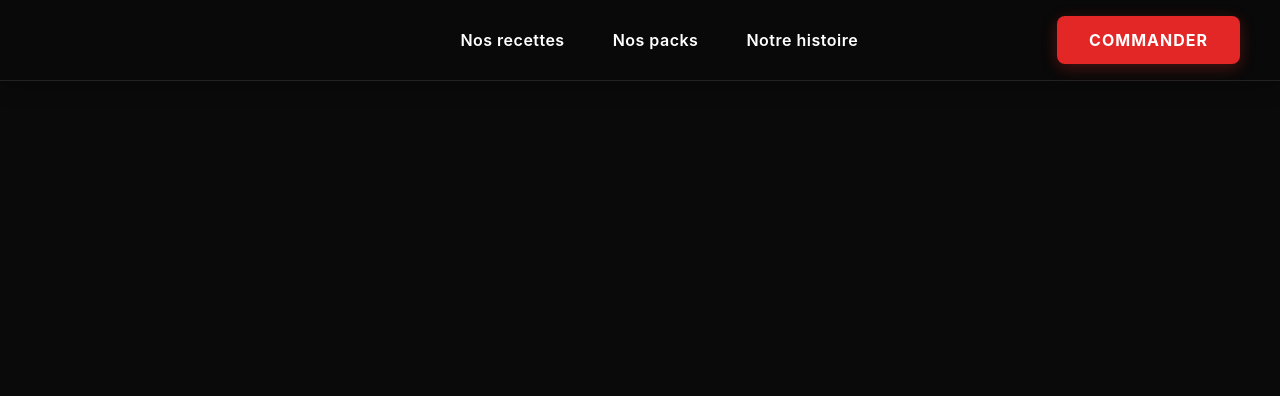
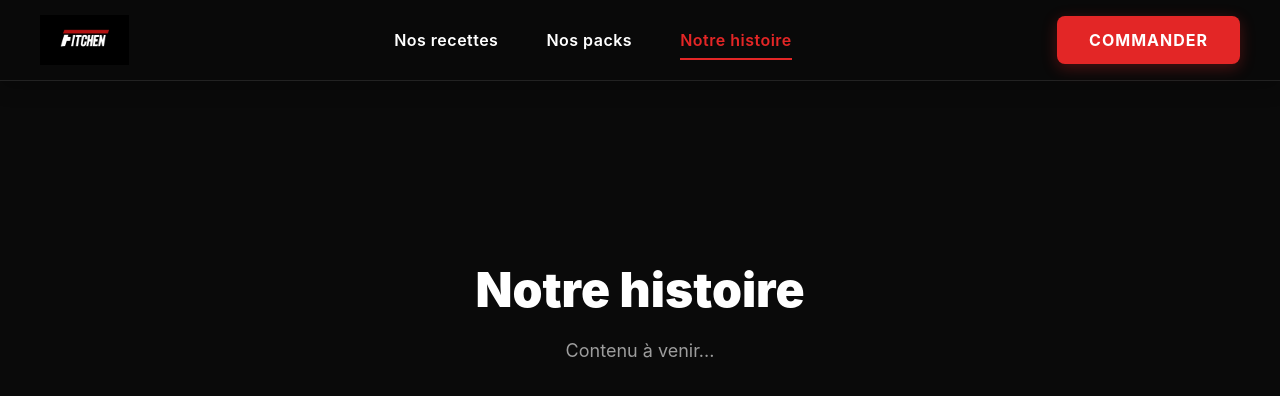
Before and after one commit to TheoLmrq/my-site, a React (Vite) app: page /my-site/notre-histoire in a window 1280 px wide. Shown: the top 396 px of the page. Built offline with nearby package versions, Linux system fonts and the light colour scheme.

Commit message:
Navbar avec logo image Fitchen + nouvelles pages de routing

```diff
--- a/src/App.jsx
+++ b/src/App.jsx
@@ -3,6 +3,10 @@ import Header from './components/Header';
 import Home from './pages/Home';
 import Test from './pages/Test';
 import Plats from './pages/Plats';
+import NosRecettes from './pages/NosRecettes';
+import NosPacks from './pages/NosPacks';
+import NotreHistoire from './pages/NotreHistoire';
+import Commander from './pages/Commander';
 import './App.css';
 
 function App() {
@@ -14,6 +18,10 @@ function App() {
           <Route path="/" element={<Home />} />
           <Route path="/test" element={<Test />} />
           <Route path="/plats" element={<Plats />} />
+          <Route path="/nos-recettes" element={<NosRecettes />} />
+          <Route path="/nos-packs" element={<NosPacks />} />
+          <Route path="/notre-histoire" element={<NotreHistoire />} />
+          <Route path="/commander" element={<Commander />} />
         </Routes>
       </div>
     </>
--- a/src/components/Header.jsx
+++ b/src/components/Header.jsx
@@ -1,5 +1,6 @@
 import { Link, useLocation } from 'react-router-dom';
 import { useState } from 'react';
+import logoFitchen from '../assets/image/LOGO FITCHEN.jpg';
 import '../styles/Header.css';
 
 function Header() {
@@ -14,8 +15,8 @@ function Header() {
     <header className="header">
       <div className="header-container">
         {/* Logo */}
-        <Link to="/" className="logo" onClick={() => setIsMobileMenuOpen(false)}>
-          FITCHEN
+        <Link to="/" className="logo-link" onClick={() => setIsMobileMenuOpen(false)}>
+          <img src={logoFitchen} alt="Fitchen" className="logo-image" />
         </Link>
 
         {/* Hamburger Menu Button (Mobile) */}
@@ -32,22 +33,22 @@ function Header() {
         {/* Navigation Links */}
         <nav className={`nav-links ${isMobileMenuOpen ? 'active' : ''}`}>
           <Link
-            to="/recettes"
-            className={`nav-link ${location.pathname === '/recettes' ? 'active' : ''}`}
+            to="/nos-recettes"
+            className={`nav-link ${location.pathname === '/nos-recettes' ? 'active' : ''}`}
             onClick={() => setIsMobileMenuOpen(false)}
           >
             Nos recettes
           </Link>
           <Link
-            to="/packs"
-            className={`nav-link ${location.pathname === '/packs' ? 'active' : ''}`}
+            to="/nos-packs"
+            className={`nav-link ${location.pathname === '/nos-packs' ? 'active' : ''}`}
             onClick={() => setIsMobileMenuOpen(false)}
           >
             Nos packs
           </Link>
           <Link
-            to="/histoire"
-            className={`nav-link ${location.pathname === '/histoire' ? 'active' : ''}`}
+            to="/notre-histoire"
+            className={`nav-link ${location.pathname === '/notre-histoire' ? 'active' : ''}`}
             onClick={() => setIsMobileMenuOpen(false)}
           >
             Notre histoire
--- /dev/null
+++ b/src/pages/Commander.jsx
@@ -0,0 +1,20 @@
+function Commander() {
+  return (
+    <div style={{
+      padding: '120px 40px 40px 40px',
+      minHeight: '100vh',
+      background: '#0A0A0A',
+      color: '#fff',
+      textAlign: 'center'
+    }}>
+      <h1 style={{ fontSize: '48px', fontWeight: '900', marginBottom: '20px' }}>
+        Commander
+      </h1>
+      <p style={{ fontSize: '18px', color: 'rgba(255, 255, 255, 0.6)' }}>
+        Contenu à venir...
+      </p>
+    </div>
+  );
+}
+
+export default Commander;
--- /dev/null
+++ b/src/pages/NosPacks.jsx
@@ -0,0 +1,20 @@
+function NosPacks() {
+  return (
+    <div style={{
+      padding: '120px 40px 40px 40px',
+      minHeight: '100vh',
+      background: '#0A0A0A',
+      color: '#fff',
+      textAlign: 'center'
+    }}>
+      <h1 style={{ fontSize: '48px', fontWeight: '900', marginBottom: '20px' }}>
+        Nos packs
+      </h1>
+      <p style={{ fontSize: '18px', color: 'rgba(255, 255, 255, 0.6)' }}>
+        Contenu à venir...
+      </p>
+    </div>
+  );
+}
+
+export default NosPacks;
--- /dev/null
+++ b/src/pages/NosRecettes.jsx
@@ -0,0 +1,20 @@
+function NosRecettes() {
+  return (
+    <div style={{
+      padding: '120px 40px 40px 40px',
+      minHeight: '100vh',
+      background: '#0A0A0A',
+      color: '#fff',
+      textAlign: 'center'
+    }}>
+      <h1 style={{ fontSize: '48px', fontWeight: '900', marginBottom: '20px' }}>
+        Nos recettes
+      </h1>
+      <p style={{ fontSize: '18px', color: 'rgba(255, 255, 255, 0.6)' }}>
+        Contenu à venir...
+      </p>
+    </div>
+  );
+}
+
+export default NosRecettes;
--- /dev/null
+++ b/src/pages/NotreHistoire.jsx
@@ -0,0 +1,20 @@
+function NotreHistoire() {
+  return (
+    <div style={{
+      padding: '120px 40px 40px 40px',
+      minHeight: '100vh',
+      background: '#0A0A0A',
+      color: '#fff',
+      textAlign: 'center'
+    }}>
+      <h1 style={{ fontSize: '48px', fontWeight: '900', marginBottom: '20px' }}>
+        Notre histoire
+      </h1>
+      <p style={{ fontSize: '18px', color: 'rgba(255, 255, 255, 0.6)' }}>
+        Contenu à venir...
+      </p>
+    </div>
+  );
+}
+
+export default NotreHistoire;
--- a/src/styles/Header.css
+++ b/src/styles/Header.css
@@ -24,19 +24,24 @@
 }
 
 /* ===== LOGO ===== */
-.logo {
-  font-size: 28px;
-  font-weight: 900;
-  color: #fff;
+.logo-link {
+  display: flex;
+  align-items: center;
   text-decoration: none;
-  letter-spacing: 2px;
-  text-transform: uppercase;
+  flex-shrink: 0;
   transition: all 0.3s ease;
-  flex-shrink: 0;
 }
 
-.logo:hover {
-  color: #E32626;
+.logo-image {
+  height: 50px;
+  width: auto;
+  transition: all 0.3s ease;
+  filter: brightness(1);
+}
+
+.logo-link:hover .logo-image {
+  filter: brightness(1.2);
+  transform: scale(1.05);
 }
 
 /* ===== NAVIGATION LINKS ===== */
```
